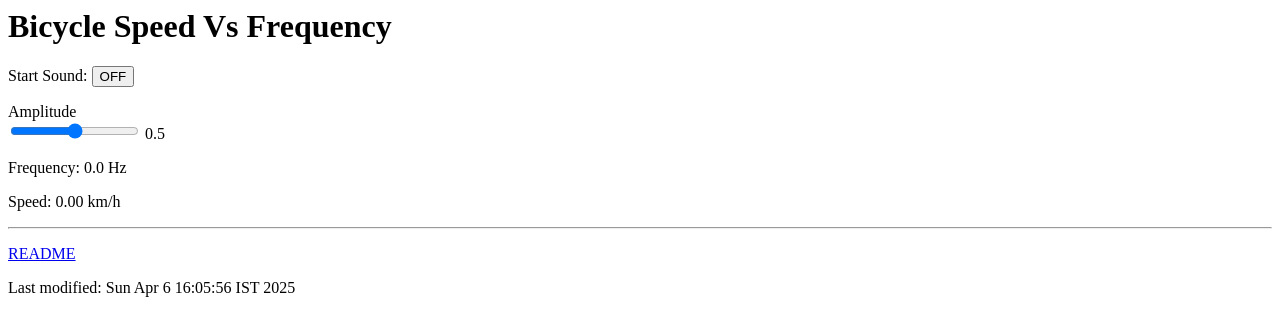
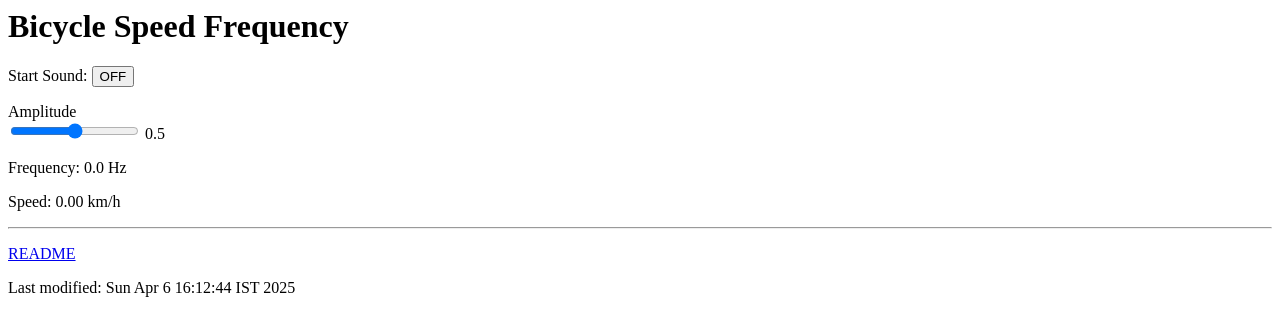
Before and after one commit to mtsku11/touch_fm_synth, a plain HTML site: page index.html in a window 1280 px wide. Drawn offline with Linux system fonts and the light colour scheme.

Commit message:
Changed title

```diff
--- a/index.html
+++ b/index.html
@@ -1,11 +1,11 @@
 <!DOCTYPE HTML PUBLIC "-//IETF//DTD HTML//EN">
 <html> <head>
-<title>Bicycle Speed Vs Frequency</title>
+<title>Bicycle Speed Frequency</title>
 </head>
 <!DOCTYPE HTML PUBLIC "-//IETF//DTD HTML//EN">
 <html>
 <head>
-  <title>Bicycle Speed Vs Frequency</title>
+  <title>Bicycle Speed Frequency</title>
 </head>
 
 <script type="text/javascript">
@@ -166,7 +166,7 @@ setInterval(() => {
 </script>
 
 <body>
-<h1>Bicycle Speed Vs Frequency</h1>
+<h1>Bicycle Speed Frequency</h1>
 
 <p>
   <label>Start Sound:</label>
@@ -196,6 +196,6 @@ setInterval(() => {
 
 <hr>
 <p><a href="./readme.html">README</a></p>
-<!-- hhmts start -->Last modified: Sun Apr  6 16:05:56 IST 2025 <!-- hhmts end -->
+<!-- hhmts start -->Last modified: Sun Apr  6 16:12:44 IST 2025 <!-- hhmts end -->
 </body>
 </html>
```
